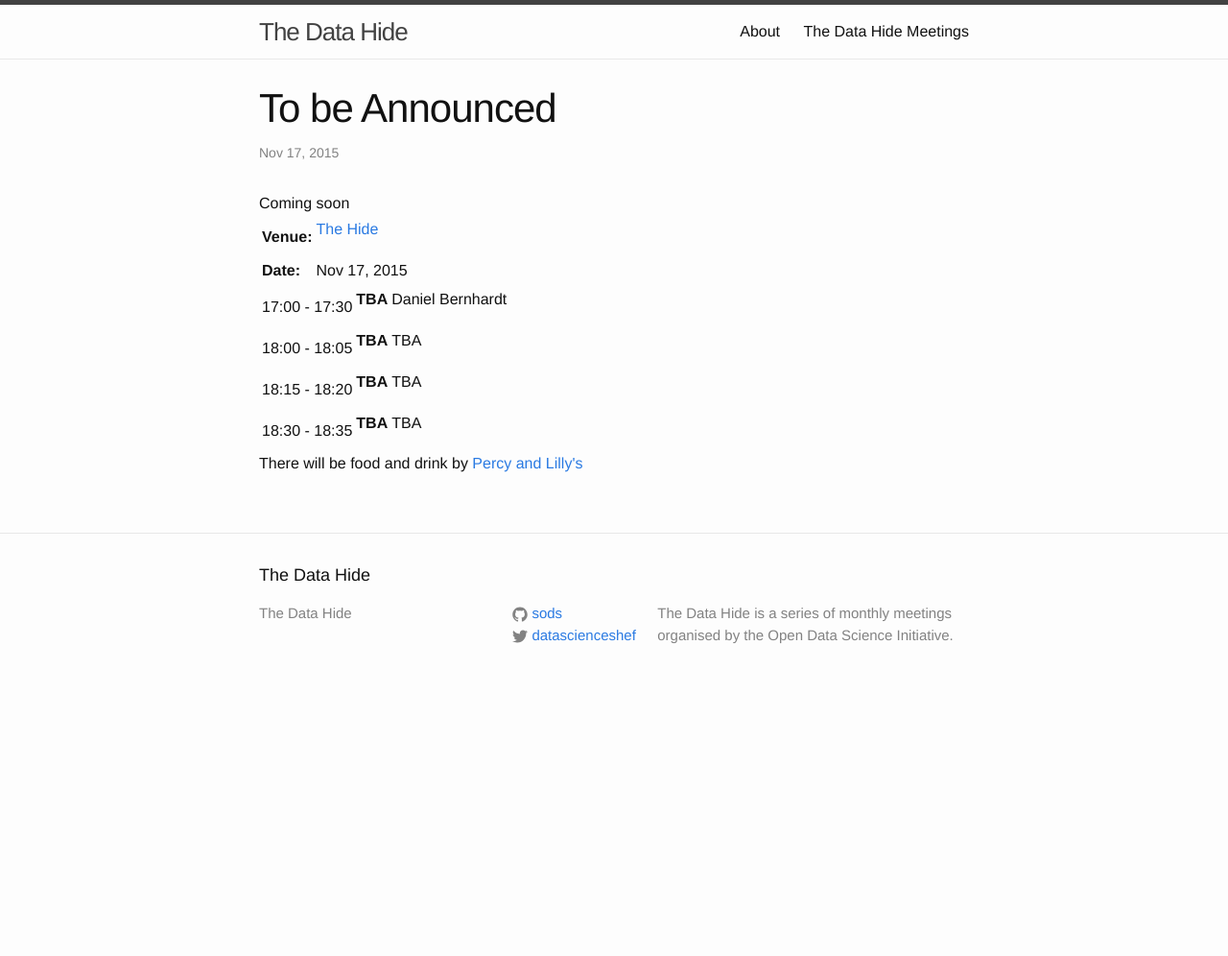
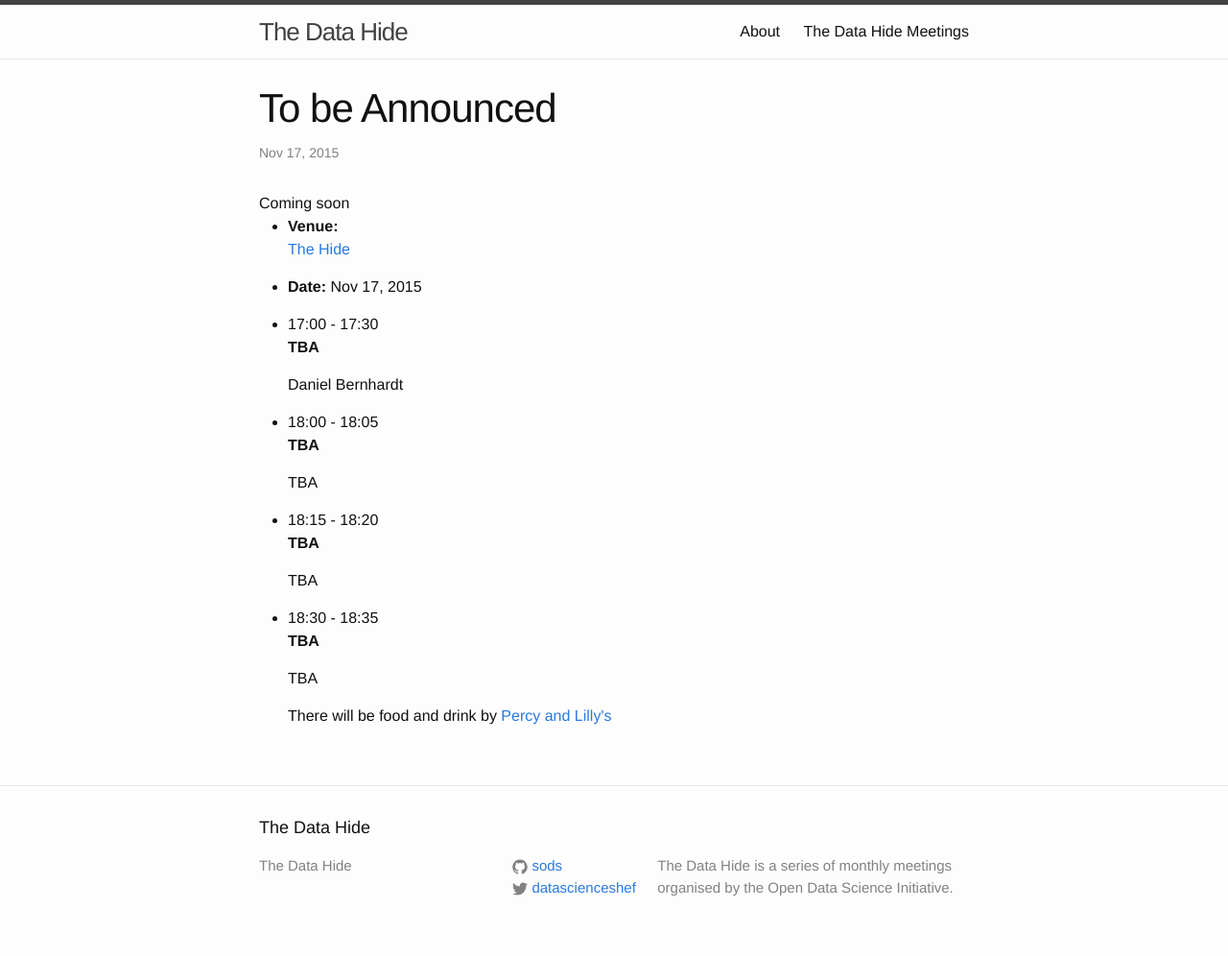
Before and after one commit to sods/datahide, a Jekyll site: the page built from _posts/2015-11-17-TBA.md, in a window 1280 px wide. Shown: the whole page at 96% size. Built offline with Jekyll 4.4.1, drawn with Linux system fonts in a browser that asks for light colours; before the commit the page ends 900 px from its top, so only the background shows below that.

Commit message:
Replace table with ul to fix formatting

```diff
--- a/_layouts/datahide.html
+++ b/_layouts/datahide.html
@@ -5,16 +5,16 @@ layout: post
 
   <article class="post-content">
     {{ page.tagline }}
-    <table>
-    <tr><td><b>Venue:</b> </td><td>{{ page.venue | markdownify }} </td></tr>
-    <tr><td><b>Date:</b> </td><td>{{ page.date | date: "%b %-d, %Y" }}</td></tr>
-    {% if page.tickets %}<tr><td><b>Tickets:</b> </td><td>{{ page.tickets | markdownify }} (Registration is compulsory)</td></tr>{% endif %}
-    </table>
-    <table>
+    <ul>
+      <li><b>Venue:</b> {{ page.venue | markdownify }} </li>
+      <li><b>Date:</b> {{ page.date | date: "%b %-d, %Y" }}</li>
+      {% if page.tickets %}<li><b>Tickets:</b> {{ page.tickets | markdownify }} (Registration is compulsory)</li>{% endif %}
+    </ul>
+    <ul>
       {% for talk in page.talks %}
-      <tr><td>{{ talk.start }} - {{ talk.end }}</td><td> <b>{{ talk.title | markdownify }}</b> </td><td> {{ talk.speaker | markdownify }}</td>
+      <li>{{ talk.start }} - {{ talk.end }} <b>{{ talk.title | markdownify }}</b> {{ talk.speaker | markdownify }}</li>
       {% endfor %}
-    </table>
+    </li>
     <p>There will be food and drink by <a href="http://www.percyandlilys.co.uk/">Percy and Lilly's</a>
 
     {{ content }}
```
